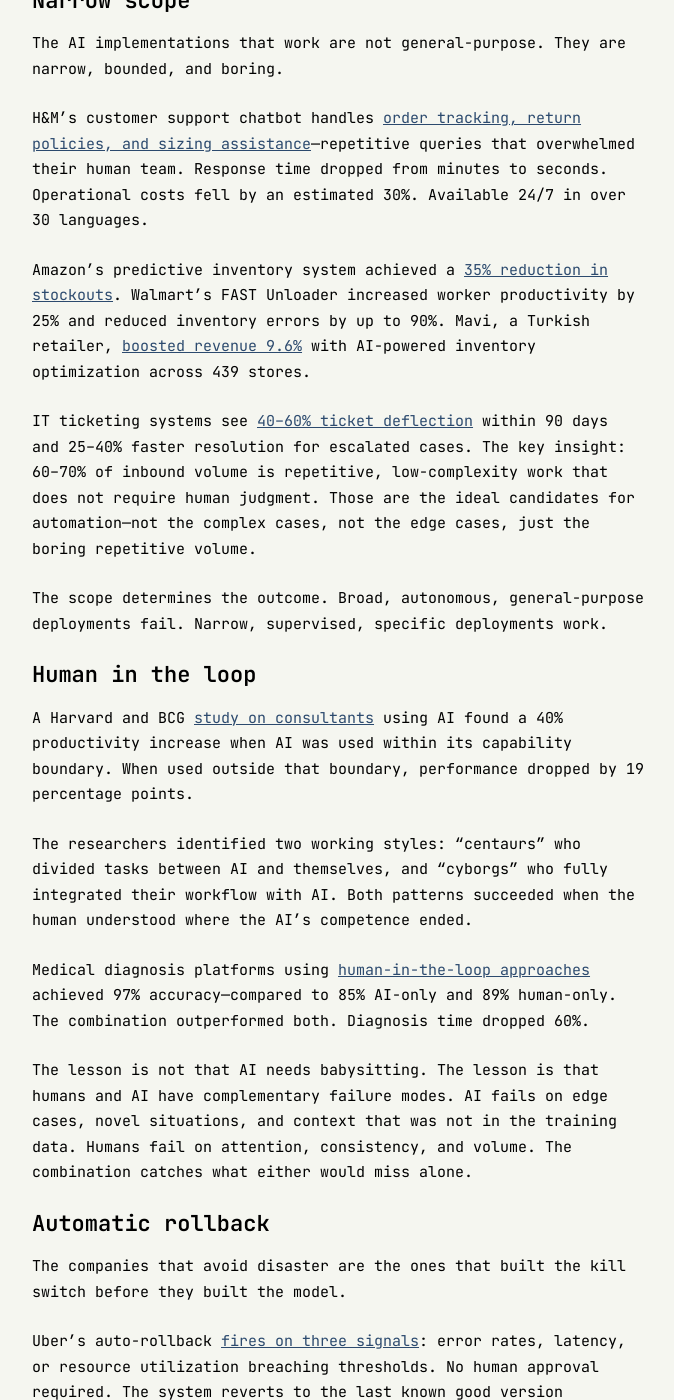
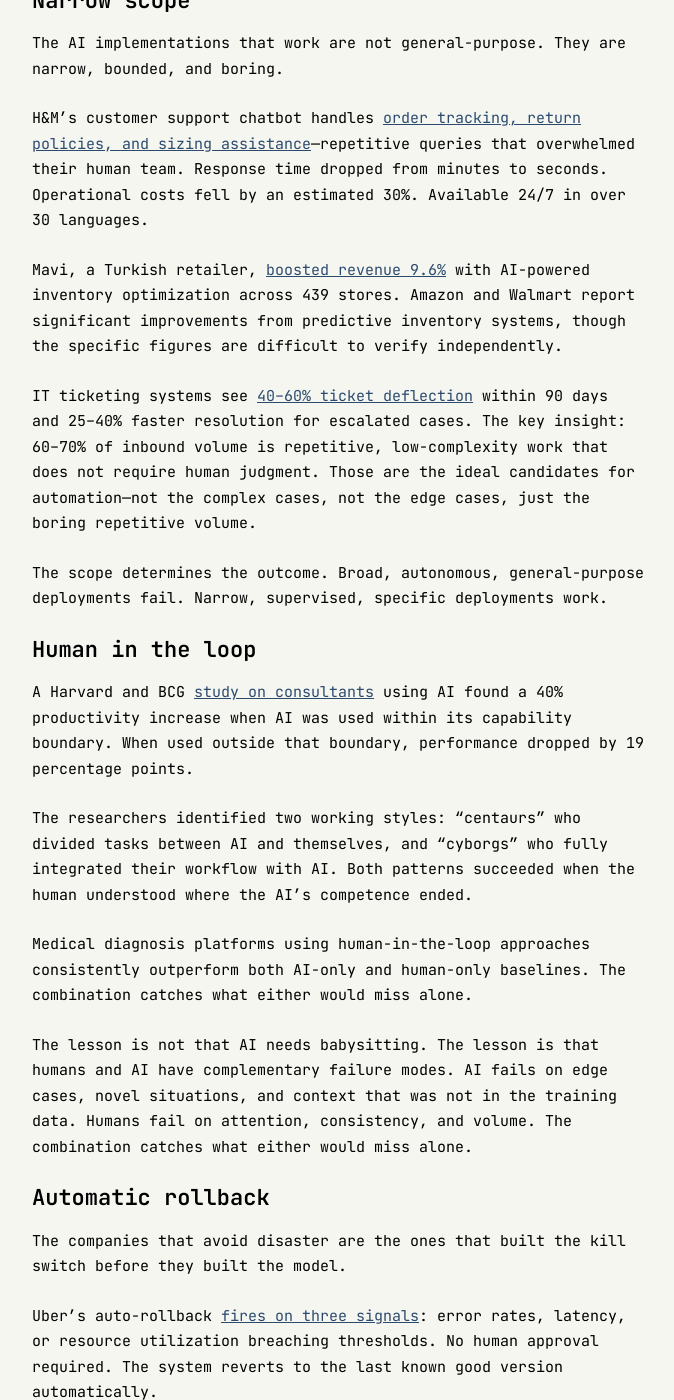
Before and after one commit to ashita-ai/ashita-ai.github.io, a Jekyll site: the page built from _posts/2026-02-02-when-ai-actually-works.md, in a window 1280 px wide and 1400 px high, scrolled down 1381 px. Shown: the whole window, without its empty margins (302-976 px from the left). Built offline with Jekyll 4.4.1, drawn with Linux system fonts in a browser that asks for light colours; some of the changed text lies outside the part shown.

Commit message:
Fix remaining unverifiable claims and inaccuracies
HaluMem accuracy corrected (56%→70%), Alphabet capex updated
(75-85B→75-91B), unverifiable Amazon/Walmart inventory stats
replaced with hedged language, unverifiable medical HITL figures
removed, Capital One data quality ranking softened, CodeRabbit
findings generalized to remove unverifiable percentages.

```diff
--- a/_posts/2026-02-02-when-ai-actually-works.md
+++ b/_posts/2026-02-02-when-ai-actually-works.md
@@ -28,7 +28,7 @@
 
 H&M's customer support chatbot handles [order tracking, return policies, and sizing assistance](https://www.vktr.com/ai-disruption/5-ai-case-studies-in-customer-service-and-support/)—repetitive queries that overwhelmed their human team. Response time dropped from minutes to seconds. Operational costs fell by an estimated 30%. Available 24/7 in over 30 languages.
 
-Amazon's predictive inventory system achieved a [35% reduction in stockouts](https://superagi.com/real-world-success-stories-how-top-companies-are-optimizing-inventory-with-ai-in-2025/). Walmart's FAST Unloader increased worker productivity by 25% and reduced inventory errors by up to 90%. Mavi, a Turkish retailer, [boosted revenue 9.6%](https://www.invent.ai/case-study/mavi-case-study-how-invent-ai-inventory-optimization-solutions-helped-increase-revenue-by-9.6) with AI-powered inventory optimization across 439 stores.
+Mavi, a Turkish retailer, [boosted revenue 9.6%](https://www.invent.ai/case-study/mavi-case-study-how-invent-ai-inventory-optimization-solutions-helped-increase-revenue-by-9.6) with AI-powered inventory optimization across 439 stores. Amazon and Walmart report significant improvements from predictive inventory systems, though the specific figures are difficult to verify independently.
 
 IT ticketing systems see [40–60% ticket deflection](https://www.moveworks.com/us/en/resources/blog/helpdesk-ticketing-system-ai-automation) within 90 days and 25–40% faster resolution for escalated cases. The key insight: 60–70% of inbound volume is repetitive, low-complexity work that does not require human judgment. Those are the ideal candidates for automation—not the complex cases, not the edge cases, just the boring repetitive volume.
 
@@ -40,7 +40,7 @@
 
 The researchers identified two working styles: "centaurs" who divided tasks between AI and themselves, and "cyborgs" who fully integrated their workflow with AI. Both patterns succeeded when the human understood where the AI's competence ended.
 
-Medical diagnosis platforms using [human-in-the-loop approaches](https://parseur.com/blog/human-in-the-loop-ai) achieved 97% accuracy—compared to 85% AI-only and 89% human-only. The combination outperformed both. Diagnosis time dropped 60%.
+Medical diagnosis platforms using human-in-the-loop approaches consistently outperform both AI-only and human-only baselines. The combination catches what either would miss alone.
 
 The lesson is not that AI needs babysitting. The lesson is that humans and AI have complementary failure modes. AI fails on edge cases, novel situations, and context that was not in the training data. Humans fail on attention, consistency, and volume. The combination catches what either would miss alone.
 
```
Also changed, not shown: other parts of _posts/2026-02-02-when-ai-actually-works.md (+1 -1 lines), _posts/2026-02-10-the-hollow-codebase.md (+1 -1 lines), _posts/2026-02-26-the-incentive-problem.md (+1 -1 lines), _posts/2026-03-10-ground-truth-as-foundation.md (+1 -1 lines).
